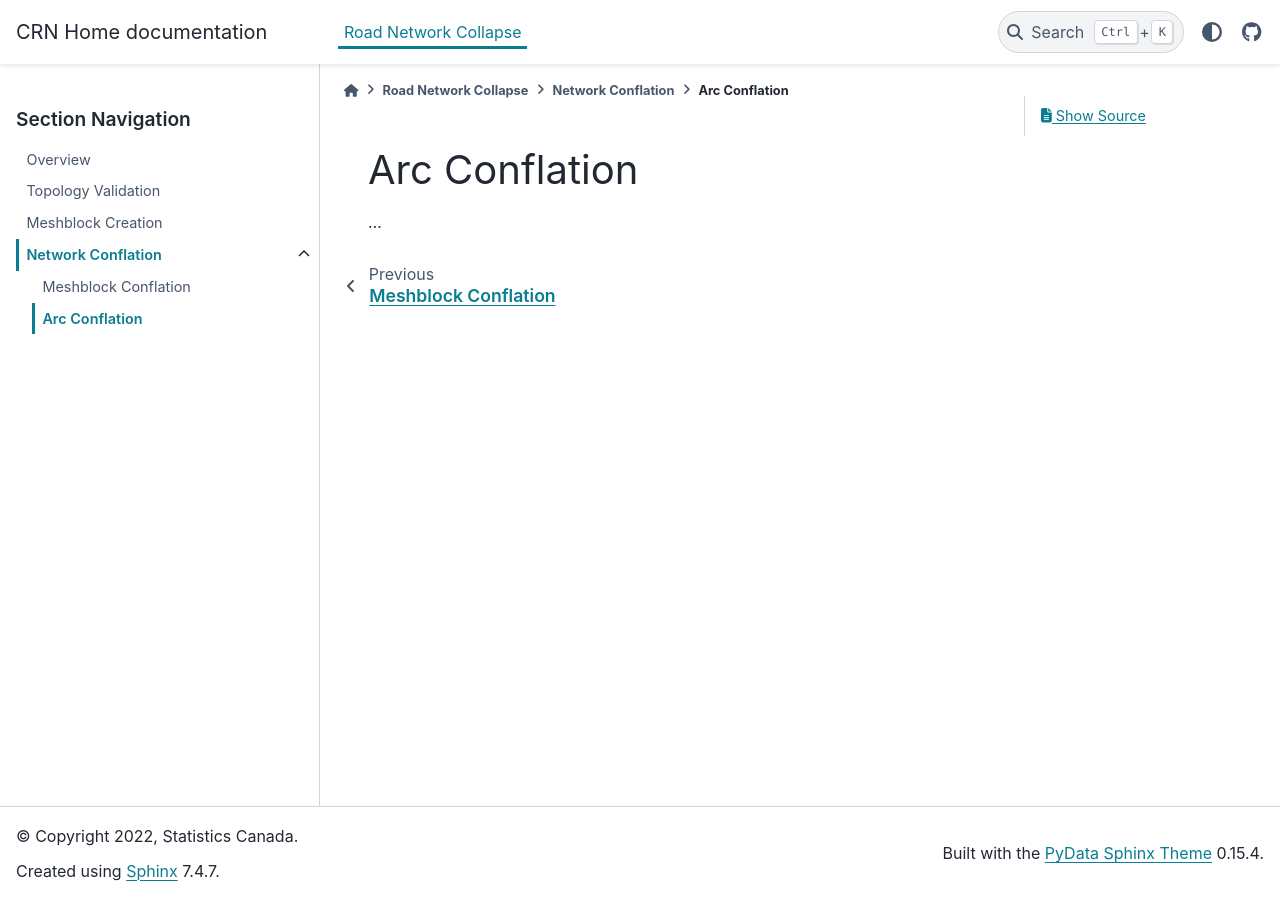
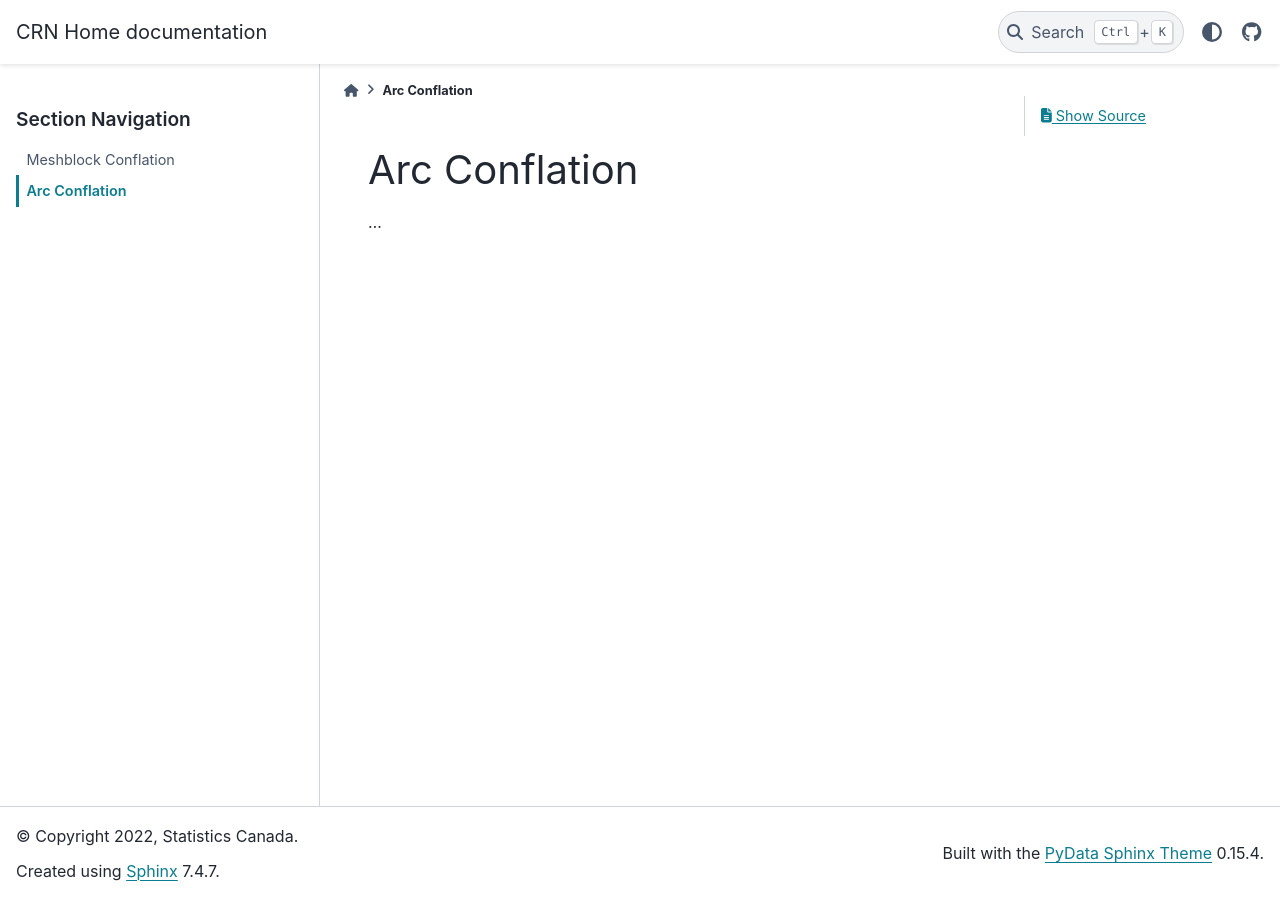
Before and after one commit to StatCan/egp-crn, a Sphinx documentation site: the page built from docs/source/road_network_collapse/arc_conflation.rst, in a window 1280 px wide. Built offline with Sphinx 7.4.7 and the PyData theme 0.15.4, drawn with Linux system fonts in a browser that asks for light colours; pages that are not in the unit, such as notebooks, are missing from menus.

```diff
--- a/docs/index.rst
+++ b/docs/index.rst
@@ -7,8 +7,9 @@ Canadian Road Network
 .. toctree::
    :hidden:
 
+   About <source/about/index>
    Road Network Collapse <source/road_network_collapse/index>
 
 .. container:: button
 
-    :doc:`Road Network Collapse <source/road_network_collapse/index>`
+    :doc:`About <source/about/index>` :doc:`Road Network Collapse <source/road_network_collapse/index>`
--- /dev/null
+++ b/docs/source/about/about.rst
@@ -0,0 +1 @@
+.. include:: ../../../README.rst
--- /dev/null
+++ b/docs/source/about/license.rst
@@ -0,0 +1 @@
+.. include:: ../../../LICENSE.rst
--- a/docs/source/road_network_collapse/index.rst
+++ /dev/null
@@ -1,20 +0,0 @@
-*********************
-Road Network Collapse
-*********************
-
-.. include:: <isonum.txt>
-.. include:: <isopub.txt>
-
-.. toctree::
-   :maxdepth: 1
-   :hidden:
-
-   overview
-   topology_validation
-   meshblock_creation
-   network_conflation
-
-.. container:: button
-
-    :doc:`overview` :doc:`topology_validation`
-    :doc:`meshblock_creation` :doc:`network_conflation`
```
Also changed, not shown: docs/source/about.rst (added, +17 -0 lines), docs/source/road_network_collapse.rst (added, +20 -0 lines).
